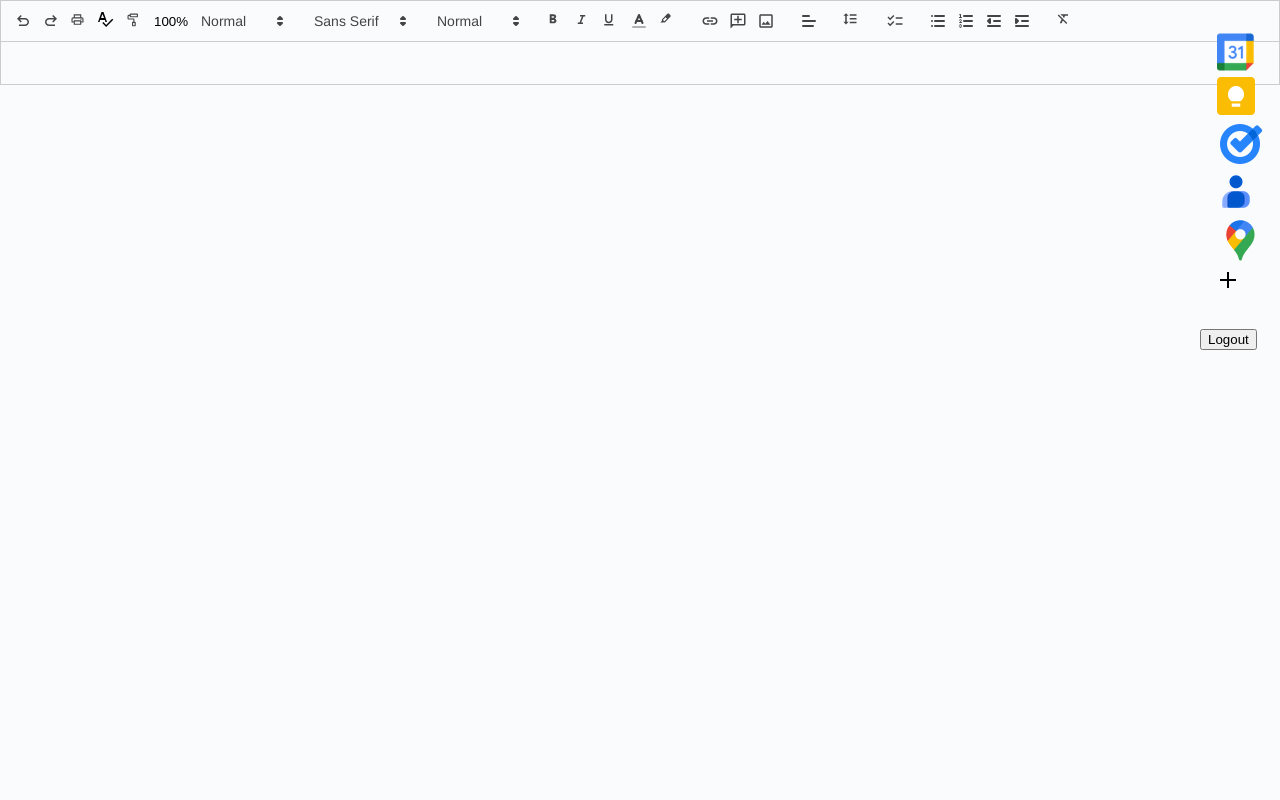
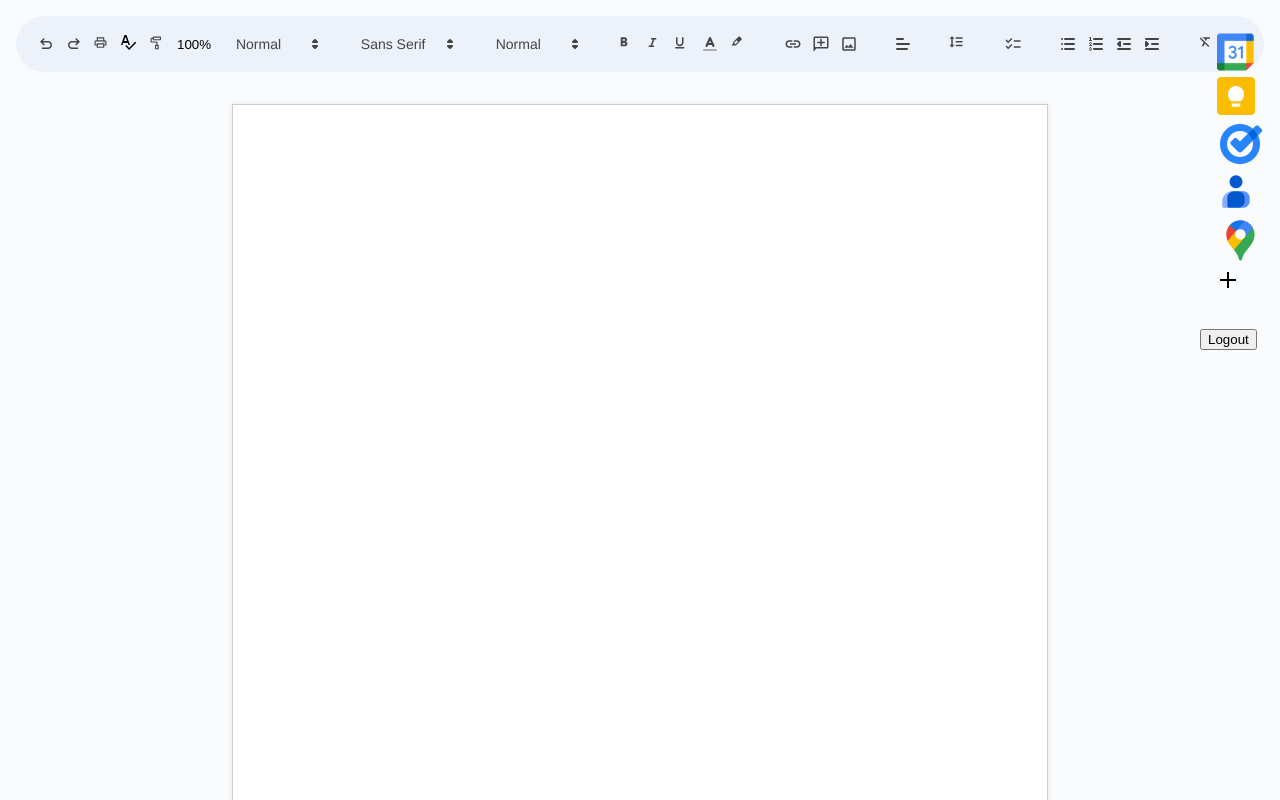
Before and after one commit to ahzamir/google-docs-clone, a React (Create React App) app: page / in a window 1280 px wide. Shown: the top 800 px of the page. Built offline with nearby package versions, Linux system fonts and the light colour scheme.

Commit message:
added some design to the text editor and quill component

```diff
--- /dev/null
+++ b/src/components/TextEditor/TextEditor.css
@@ -0,0 +1,35 @@
+.text-editor {
+    width: 100%;
+    margin-right: 5rem;
+}
+
+.quill .ql-editor {
+    width: 8.5in;
+    min-height: 11in;
+    padding: 1in;
+    margin: 1rem;
+    border: 1px solid #ccc;
+    box-shadow: 0 0 5px 0 rgba(0, 0, 0, .1);
+    background-color: white;
+}
+
+.quill .ql-container.ql-snow {
+    border: none;
+    display: flex;
+    justify-content: center;
+}
+
+.quill .ql-toolbar.ql-snow {
+    border: none;
+    display: flex;
+    justify-content: center;
+    position: sticky;
+    top: 0;
+    z-index: 1;
+    background-color: #edf1fa;
+    margin: 1rem;
+    padding: 1rem;
+    border-radius: 30px;
+    display: flex;
+    justify-content: space-between;
+}
--- a/src/components/TextEditor/index.js
+++ b/src/components/TextEditor/index.js
@@ -1,5 +1,6 @@
 import CustomizedQuill from '../CustomizedQuill';
 import { useState } from 'react';
+import './TextEditor.css';
 
 const TextEditor = () => {
     const [text, setText] = useState('');
```
